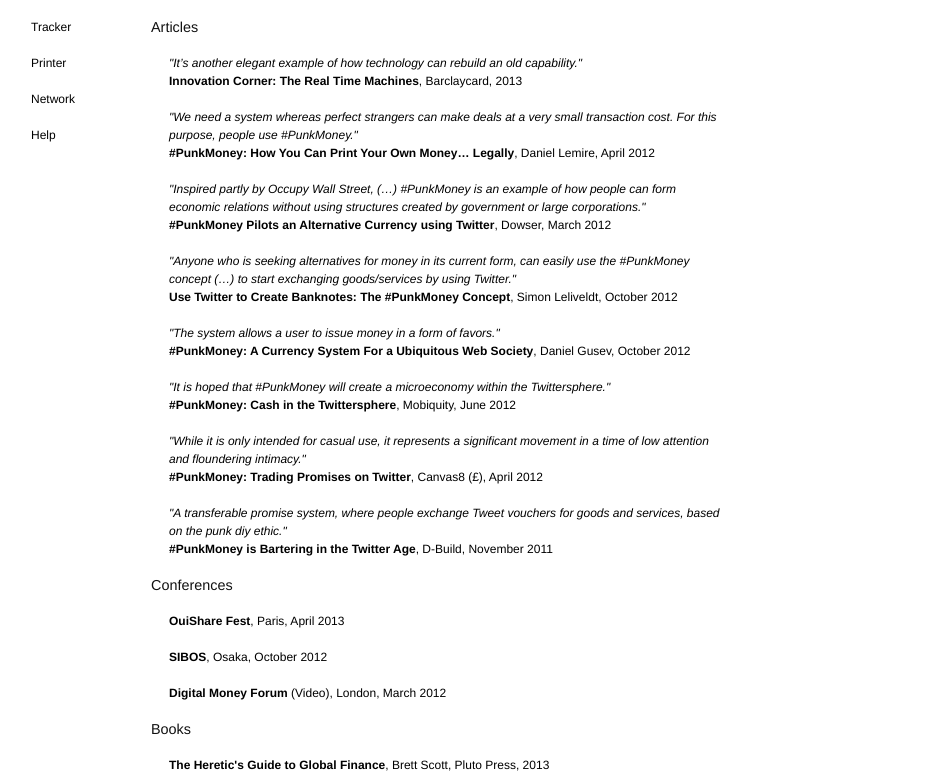
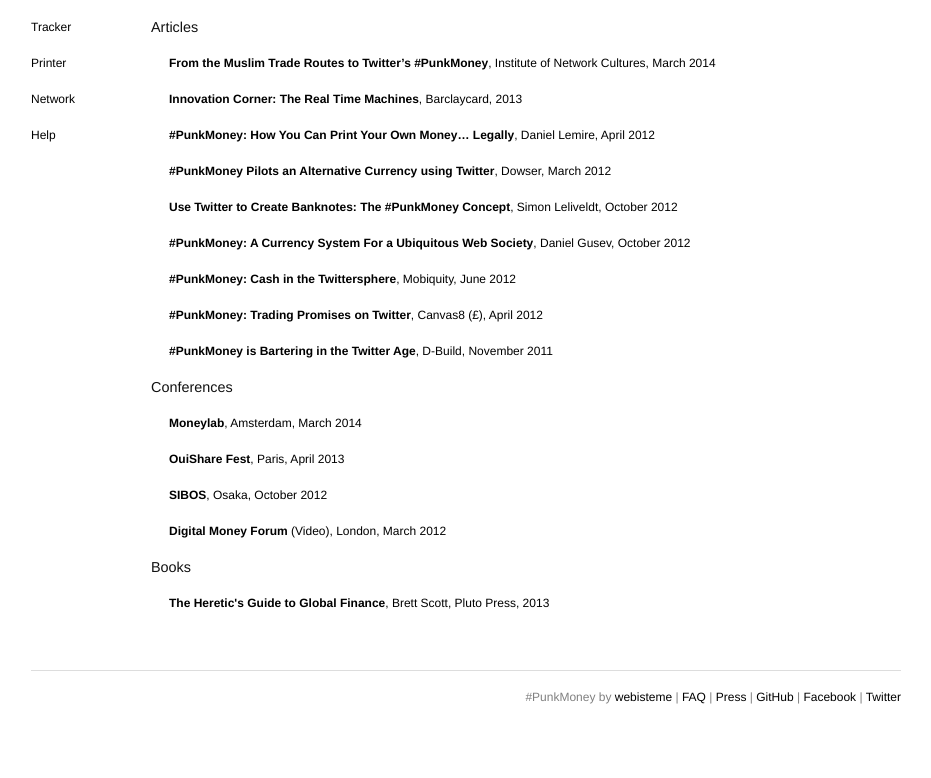
Before and after one commit to webisteme/punkmoney, a Django app: page /press/ in a window 1280 px wide. Shown: the part 117-895 px from the top of the page, without its empty margins (174-1105 px from the left). After the commit the page ends 821 px from the top, so only its background shows below. Run offline with Django 3.2, Linux system fonts and the light colour scheme; parts of the project's set-up code (start-up, migrations or seed data) failed here and were passed over.

Commit message:
Updated press links

```diff
--- a/web/templates/press.html
+++ b/web/templates/press.html
@@ -14,42 +14,43 @@
     	<ul>
 
     	   <li>
-    	       <i>"It’s another elegant example of how technology can rebuild an old capability."</i><br>
+    	       <a id="press" href="http://networkcultures.org/wpmu/moneylab/2014/03/27/eli-gothill-from-the-muslim-trade-routes-to-twitters-punkmoney/">From the Muslim Trade Routes to Twitter’s #PunkMoney</a>, Institute of Network Cultures, March 2014
+
+    	   </li>
+
+    	   <br>
+
+
+    	   <li>
     	       <a id="press" href="http://www.barclaycardring.com/t5/Barclaycard-Ring-Public-Blog/Innovation-Corner-The-Real-Time-Machines/ba-p/4280">Innovation Corner: The Real Time Machines</a>, Barclaycard, 2013
             </li><br>
 
     	   <li>
-    	       <i>"We need a system whereas perfect strangers can make deals at a very small transaction cost. For this purpose, people use #PunkMoney."</i><br>
         	   <a id="press" href="http://lemire.me/blog/archives/2012/04/25/punk-money-how-you-can-print-your-own-currency-legally/"> #PunkMoney: How You Can Print Your Own Money… Legally</a>, Daniel Lemire, April 2012
     	   </li><br>
 
     	   <li>
-    	       <i>"Inspired partly by Occupy Wall Street, (…) #PunkMoney is an example of how people can form economic relations without using structures created by government or large corporations."</i><br>
         	   <a id="press" href="http://dowser.org/punkmoney-pilots-an-alternative-currency-using-twitter/">
         	   #PunkMoney Pilots an Alternative Currency using Twitter</a>, Dowser, March 2012
     	   </li><br>
 
     	   <li>
-    	       <i>"Anyone who is seeking alternatives for money in its current form, can easily use the #PunkMoney concept (…) to start exchanging goods/services by using Twitter."</i><br>
         	   <a id="press" href="http://moneyandpayments.simonl.org/2012/10/use-twitter-to-create-banknotes.html"> Use Twitter to Create Banknotes: The #PunkMoney Concept</a>, Simon Leliveldt, October 2012
     	   </li><br>
 
     	   <li>
-    	       <i>"The system allows a user to issue money in a form of favors."</i><br>
     	       <a id="press" href="http://procrastinnovate.tumblr.com/post/21792385970/punkmoney-a-currency-system-for-a-ubiquitous-web"> #PunkMoney: A Currency System For a Ubiquitous Web Society</a>, Daniel Gusev, October 2012
     	   </li><br>
 
     	   <li>
-    	       <i>"It is hoped that #PunkMoney will create a microeconomy within the Twittersphere."</i><br>
     	       <a id="press" href="http://www.mobiquityinc.com/our-ideas/mobiledose/2012/punkmoney-cash-twittersphere"> #PunkMoney: Cash in the Twittersphere</a>, Mobiquity, June 2012
     	   </li><br>
 
     	   <li>
-    	       <i>"While it is only intended for casual use, it represents a significant movement in a time of low attention and floundering intimacy."</i><br> <a id="press" href="http://www.canvas8.com/public/2012/04/03/punkmoney.html"> #PunkMoney: Trading Promises on Twitter</a>, Canvas8 (£), April 2012
+    	       <a id="press" href="http://www.canvas8.com/public/2012/04/03/punkmoney.html"> #PunkMoney: Trading Promises on Twitter</a>, Canvas8 (£), April 2012
     	   </li><br>
 
     	   <li>
-    	       <i>"A transferable promise system, where people exchange Tweet vouchers for goods and services, based on the punk diy ethic."</i><br>
     	       <a id="press" href="http://d-build.org/blog/?p=3036"> #PunkMoney is Bartering in the Twitter Age</a>, D-Build, November 2011
     	   </li>
 
@@ -61,7 +62,13 @@
 
     	   <li>
 
-    	   <a id="press" href="http://program.ouisharefest.com/event/43552ce927f18faf27ff31f551a3c1ec#.UadmRGTEpk0">OuiShare Fest</a>, Paris, April 2013
+    	   <a id="press" href="https://www.youtube.com/watch?v=X9DsdeYhIaE">Moneylab</a>, Amsterdam, March 2014
+
+    	   </li><br>
+
+    	   <li>
+
+    	   <a id="press" href="https://www.youtube.com/watch?v=X9DsdeYhIaE">OuiShare Fest</a>, Paris, April 2013
 
     	   </li><br>
 
```
